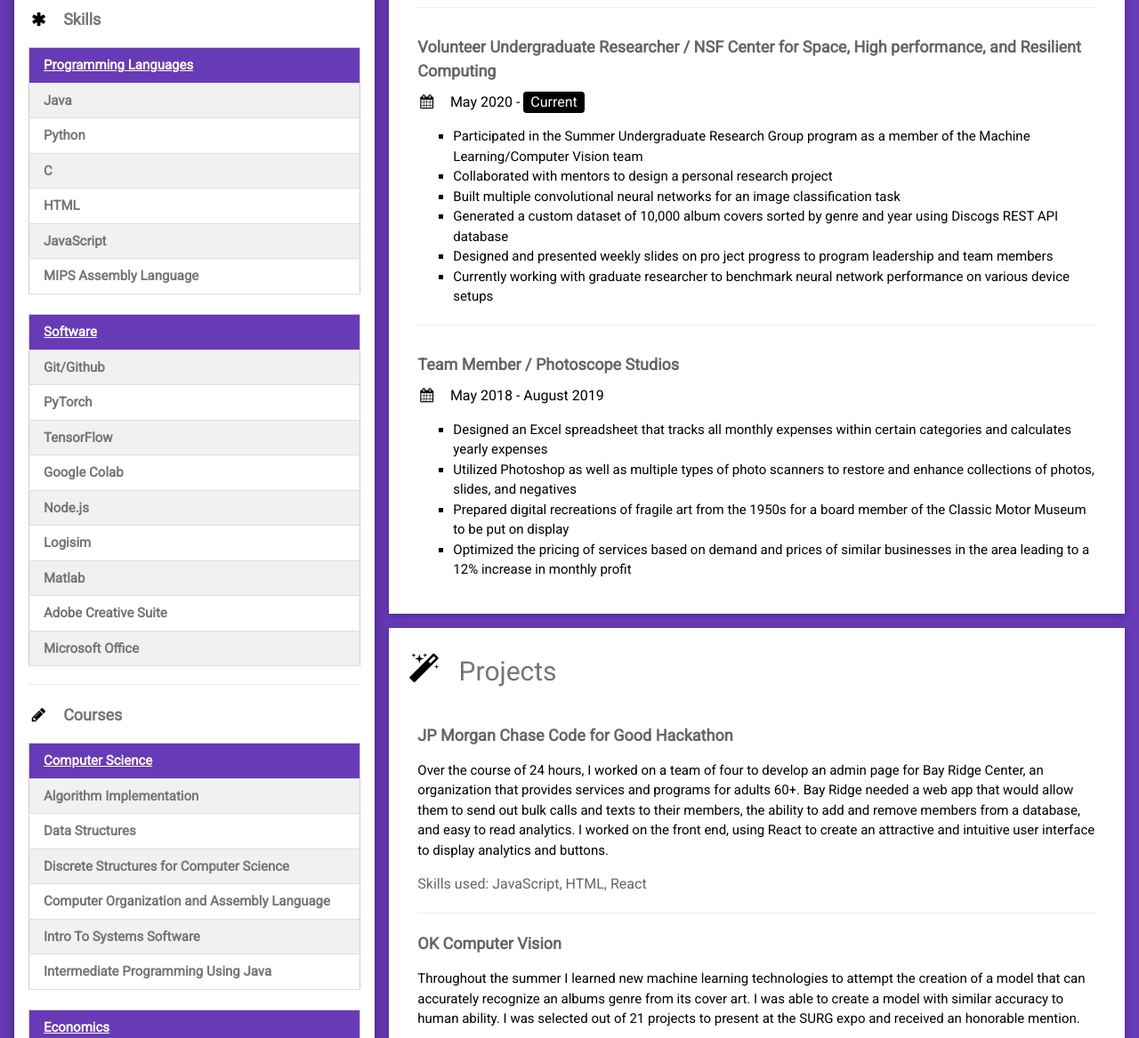
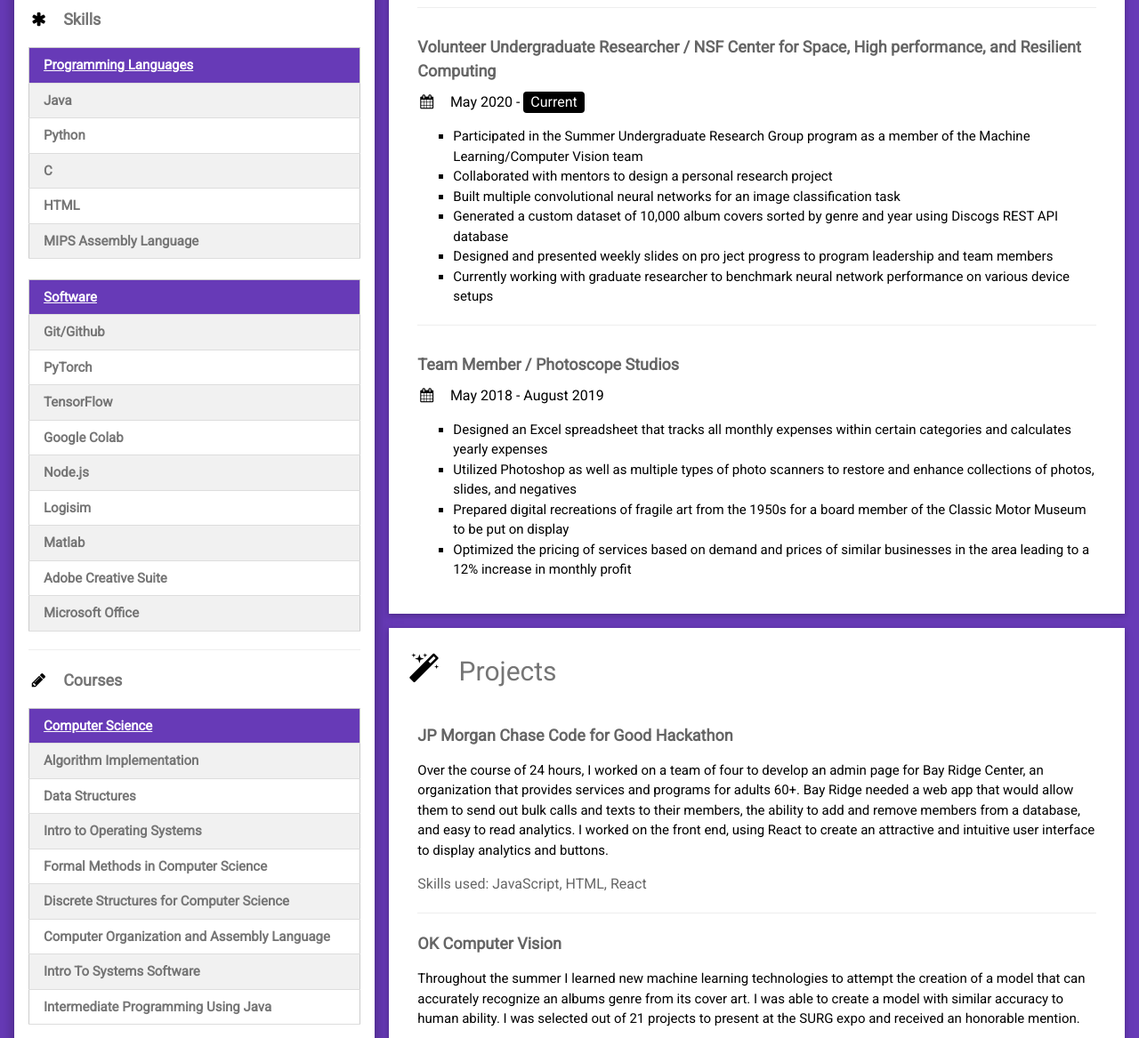
Before and after one commit to adamstarr33/adamstarr33.github.io, a plain HTML site: page index.html in a window 1280 px wide. Shown: the part 561-1728 px from the top of the page at 89% size. Drawn offline with nearby package versions, Linux system fonts and the light colour scheme.

Commit message:
Added Spring 2021 Courses

```diff
--- a/index.html
+++ b/index.html
@@ -50,9 +50,6 @@ html,body,h1,h2,h3,h4,h5,h6 {font-family: "Roboto", sans-serif}
             </tr>
             <tr class="w3-hover-deep-orange">
               <th>HTML</th>
-            </tr>
-            <tr class="w3-hover-yellow">
-              <th>JavaScript</th>
             </tr>
 
             <tr class="w3-hover-grey">
@@ -109,6 +106,12 @@ html,body,h1,h2,h3,h4,h5,h6 {font-family: "Roboto", sans-serif}
                 <th>Data Structures</th>
             </tr>
             <tr>
+              <th>Intro to Operating Systems</th>
+            </tr>
+            <tr>
+              <th>Formal Methods in Computer Science</th>
+            </tr>
+            <tr>
                 <th>Discrete Structures for Computer Science</th>
             </tr>
             <tr>
@@ -140,7 +143,7 @@ html,body,h1,h2,h3,h4,h5,h6 {font-family: "Roboto", sans-serif}
               <th>Intro to Environmental and Resource Economics</th>
             </tr>
           </table>
-          <br>
+          <p style="text-align:center;"> Deans List Fall 2019 and Spring & Fall 2020 </p>
         </div>
       </div><br>
 
```
